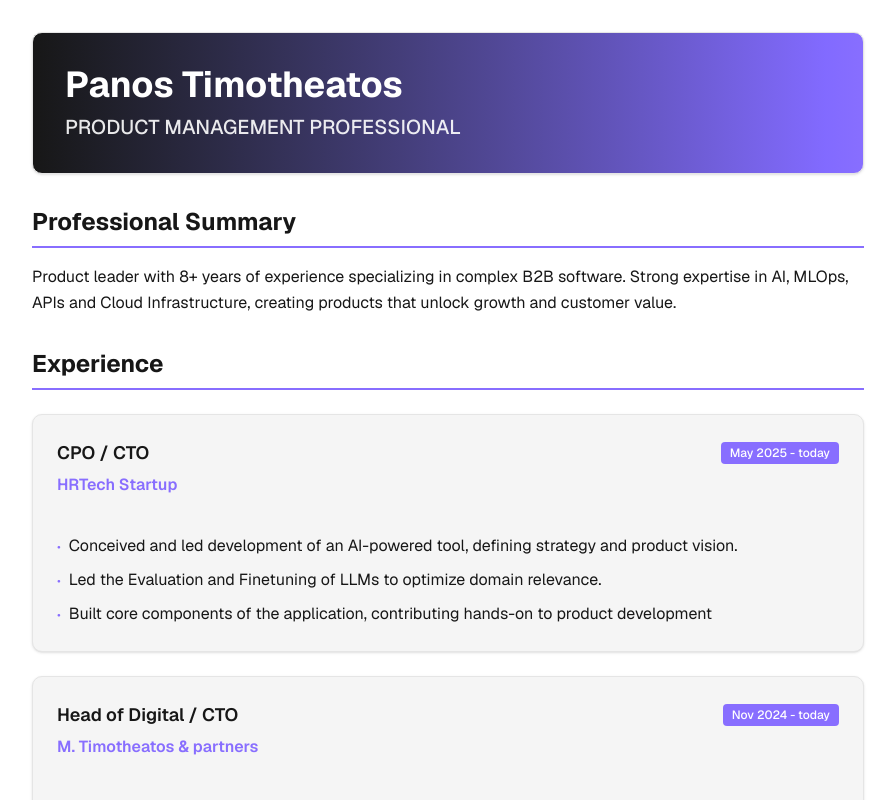
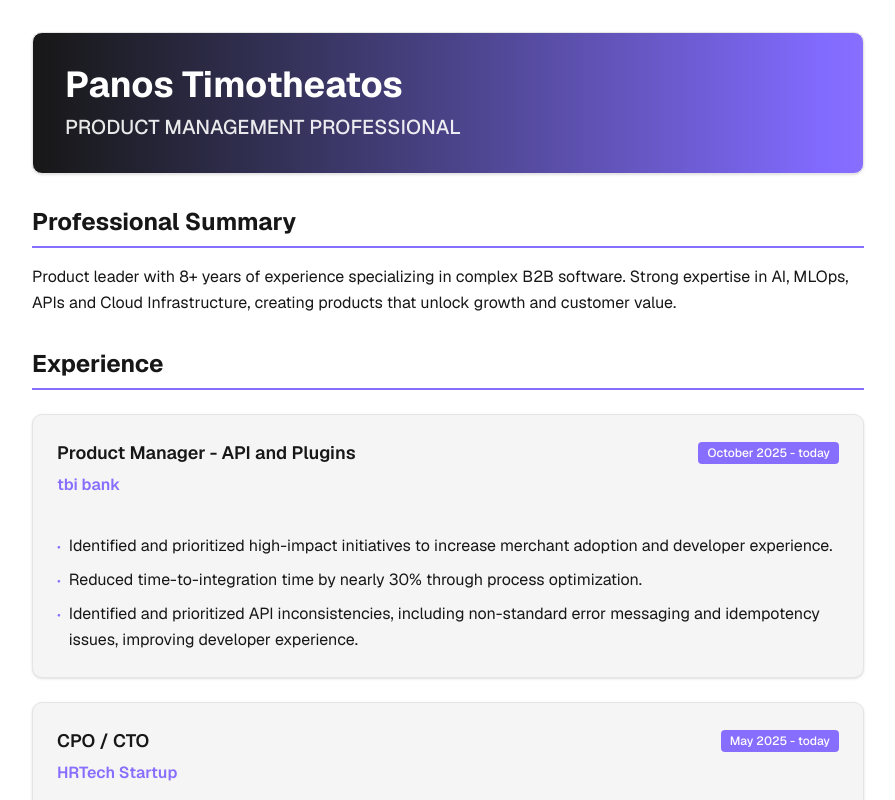
Before and after one commit to panostim/panostim.github.io, a Next.js app: page / in a window 1280 px wide. Shown: the top 800 px of the page, without its empty margins (192-1087 px from the left). Built offline with nearby package versions, Linux system fonts and the light colour scheme.

Commit message:
Add experience entry for Product Manager role
Added a new experience entry for 'Product Manager - API and Plugins' at tbi bank with achievements.

```diff
--- a/components/cv-experience.tsx
+++ b/components/cv-experience.tsx
@@ -2,6 +2,16 @@ import { Card, CardContent, CardHeader, CardTitle } from "@/components/ui/card"
 import { Badge } from "@/components/ui/badge"
 
 const experiences = [
+        {
+    title: "Product Manager - API and Plugins",
+    company: "tbi bank",
+    period: "October 2025 - today",
+    achievements: [
+      "Identified and prioritized high-impact initiatives to increase merchant adoption and developer experience.",
+      "Reduced time-to-integration time by nearly 30% through process optimization.",
+      "Identified and prioritized API inconsistencies, including non-standard error messaging and idempotency issues, improving developer experience.",
+    ],
+        },
     {
     title: "CPO / CTO",
     company: "HRTech Startup",
```
